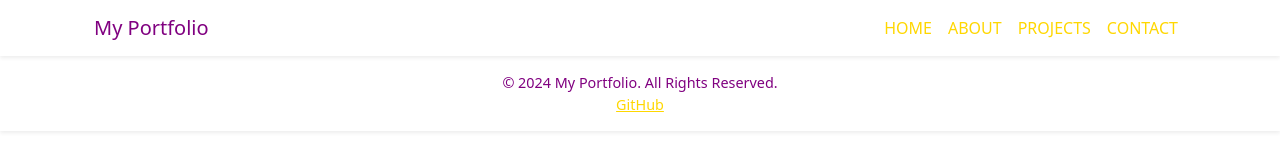
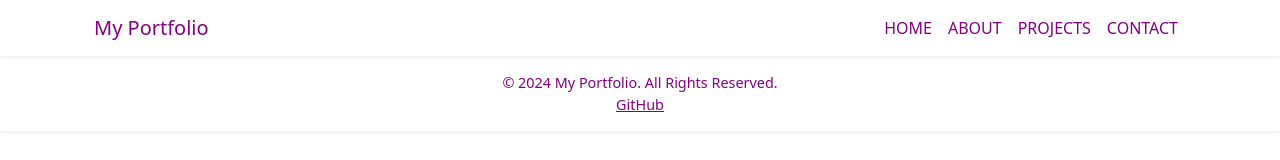
Before and after one commit to bmurfff/PersonalPortfolio, a plain HTML site: page index.html in a window 1280 px wide. Drawn offline with nearby package versions, Linux system fonts and the light colour scheme.

Commit message:
Update index.html

```diff
--- a/index.html
+++ b/index.html
@@ -22,16 +22,16 @@
             <div class="collapse navbar-collapse justify-content-end" id="navbarNav">
                 <ul class="navbar-nav">
                     <li class="nav-item">
-                        <a class="nav-link text-gold" href="#home">Home</a>
+                        <a class="nav-link text-purple" href="#home">Home</a>
                     </li>
                     <li class="nav-item">
-                        <a class="nav-link text-gold" href="#about">About</a>
+                        <a class="nav-link text-purple" href="#about">About</a>
                     </li>
                     <li class="nav-item">
-                        <a class="nav-link text-gold" href="#projects">Projects</a>
+                        <a class="nav-link text-purple" href="#projects">Projects</a>
                     </li>
                     <li class="nav-item">
-                        <a class="nav-link text-gold" href="#contact">Contact</a>
+                        <a class="nav-link text-purple" href="#contact">Contact</a>
                     </li>
                 </ul>
             </div>
@@ -42,7 +42,7 @@
     <footer class="footer bg-white py-3 shadow-sm">
         <div class="container text-center">
             <p class="text-purple mb-0">&copy; 2024 My Portfolio. All Rights Reserved.</p>
-            <a class="text-gold" href="https://github.com/yourusername">GitHub</a>
+            <a class="text-purple" href="https://github.com/yourusername">GitHub</a>
         </div>
     </footer>
 
```
